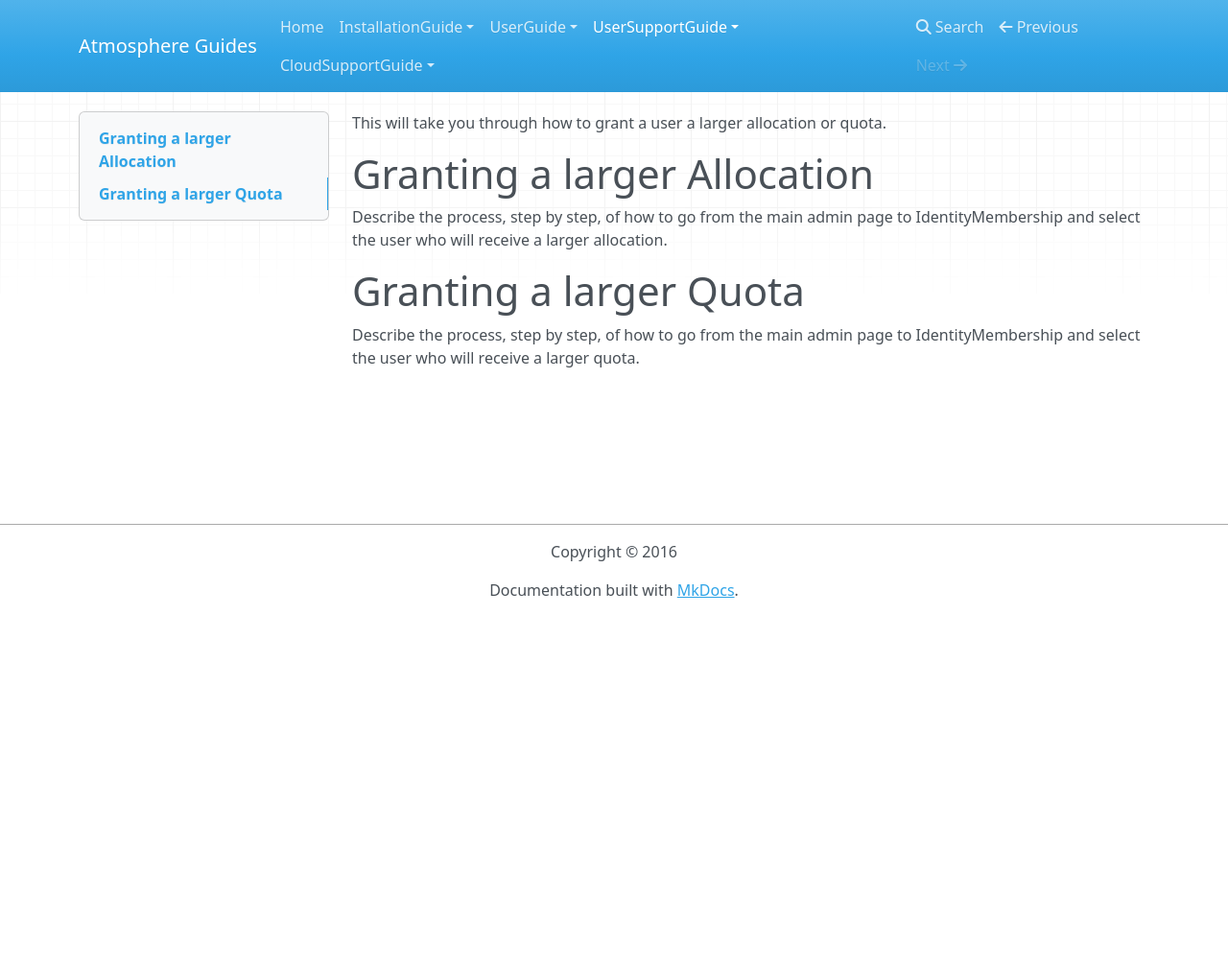
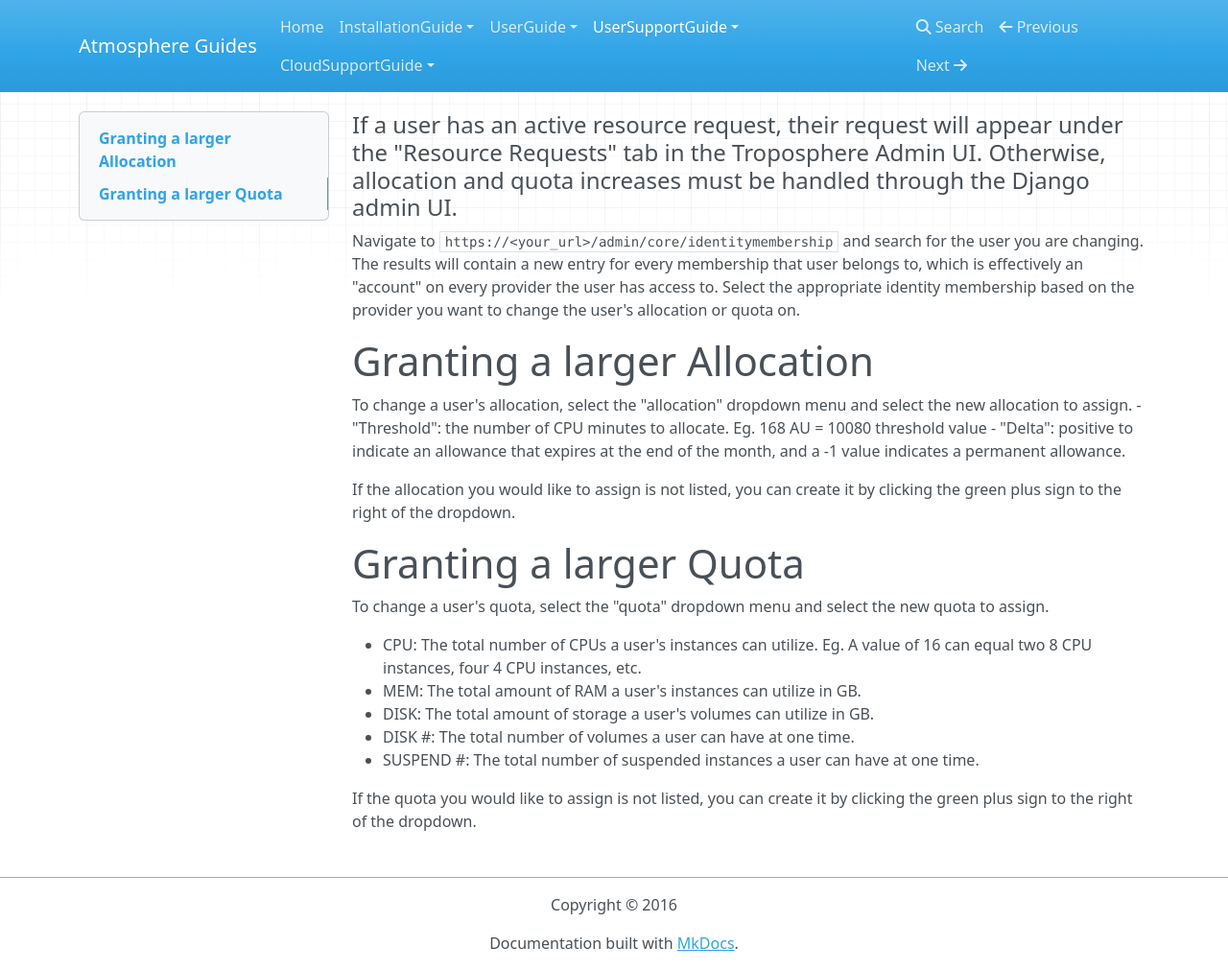
Before and after one commit to lenards/atmosphere-guides, an MkDocs documentation site: the page built from docs/staff_guide/allocation.md, in a window 1280 px wide and 1011 px high. Shown: the whole window at 96% size. Built offline with MkDocs 1.6.1, drawn with Linux system fonts in a browser that asks for light colours; nearby versions of some CDN libraries; old or Windows-style settings are respelled for this version of MkDocs.

Commit message:
added some staff_guide docs

```diff
--- a/docs/staff_guide/allocation.md
+++ b/docs/staff_guide/allocation.md
@@ -1,10 +1,23 @@
-This will take you through how to grant a user a larger allocation or quota.
+#### If a user has an active resource request, their request will appear under the "Resource Requests" tab in the Troposphere Admin UI. Otherwise, allocation and quota increases must be handled through the Django admin UI.
 
+Navigate to `https://<your_url>/admin/core/identitymembership` and search for the user you are changing. The results will contain a new entry for every membership that user belongs to, which is effectively an "account" on every provider the user has access to. Select the appropriate identity membership based on the provider you want to change the user's allocation or quota on.
 
-# Granting a larger Allocation
+# <a name="changing-allocation">Granting a larger Allocation</a>
 
-Describe the process, step by step, of how to go from the main admin page to IdentityMembership and select the user who will receive a larger allocation.
+To change a user's allocation, select the "allocation" dropdown menu and select the new allocation to assign.
+- "Threshold": the number of CPU minutes to allocate. Eg. 168 AU = 10080 threshold value
+- "Delta": positive to indicate an allowance that expires at the end of the month, and a -1 value indicates a permanent allowance.
 
-# Granting a larger Quota
+If the allocation you would like to assign is not listed, you can create it by clicking the green plus sign to the right of the dropdown.
 
-Describe the process, step by step, of how to go from the main admin page to IdentityMembership and select the user who will receive a larger quota.
+# <a name="changing quota">Granting a larger Quota</a>
+
+To change a user's quota, select the "quota" dropdown menu and select the new quota to assign.
+
+- CPU: The total number of CPUs a user's instances can utilize. Eg. A value of 16 can equal two 8 CPU instances, four 4 CPU instances, etc.
+- MEM: The total amount of RAM a user's instances can utilize in GB.
+- DISK: The total amount of storage a user's volumes can utilize in GB.
+- DISK #: The total number of volumes a user can have at one time.
+- SUSPEND #: The total number of suspended instances a user can have at one time.
+
+If the quota you would like to assign is not listed, you can create it by clicking the green plus sign to the right of the dropdown.
```
Also changed, not shown: docs/staff_guide/emulate.md (+7 -3 lines), docs/staff_guide/flower.md (added, +6 -0 lines), docs/staff_guide/login.md (+5 -4 lines).
